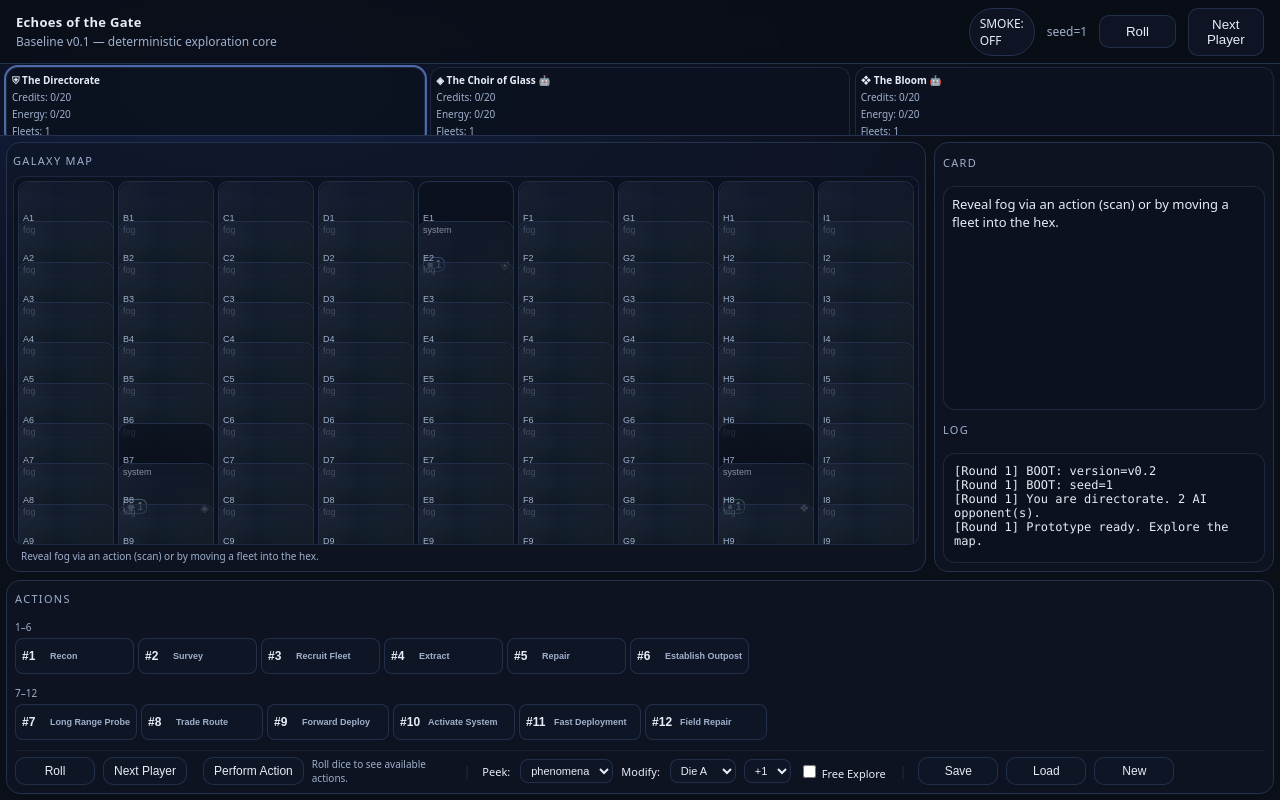
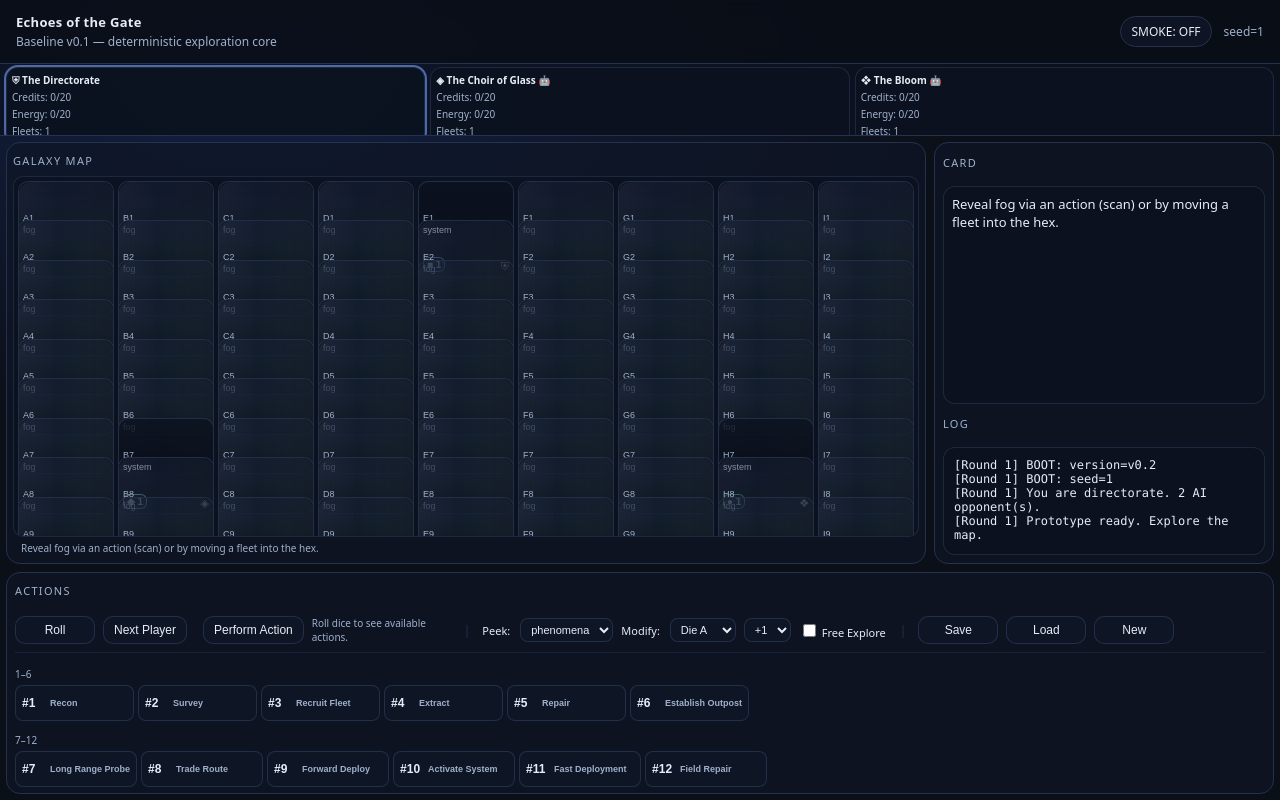
Before and after one commit to samlaidh-hash/Echoes, a website with bundled scripts: page index.html in a window 1280 px wide. Both pictures are taken after a click on the button "Start Game". Built offline with nearby package versions, Linux system fonts and the light colour scheme.

Commit message:
Action panel: controls on top, actions below; remove duplicate topbar buttons
Co-authored-by: Cursor <cursoragent@cursor.com>

```diff
--- a/index.html
+++ b/index.html
@@ -17,8 +17,6 @@
       <div class="topbar-right">
         <div id="smokeStatus" class="badge" data-testid="smoke-status" aria-live="polite">SMOKE: OFF</div>
         <div class="seed" id="seedDisplay"></div>
-        <button id="rollRoundDiceBtn" class="btn" type="button">Roll</button>
-        <button id="nextPlayerBtn" class="btn" type="button">Next Player</button>
       </div>
     </header>
 
--- a/src/ui.js
+++ b/src/ui.js
@@ -798,12 +798,6 @@ function renderActions(state, handlers) {
     return group;
   };
 
-  const actionsArea = el("div", { class: "action-groups" }, [
-    makeGroup("1–6", ["1", "2", "3", "4", "5", "6"]),
-    makeGroup("7–12", ["7", "8", "9", "10", "11", "12"])
-  ]);
-  panel.appendChild(actionsArea);
-
   const freeExploreInput = el("input", { type: "checkbox", checked: !!state.ui.freeExplore });
   freeExploreInput.addEventListener("change", e => handlers.onToggleFreeExplore(e.target.checked));
   const freeExploreLabel = el("label", { class: "action-label" }, [freeExploreInput, " Free Explore"]);
@@ -838,7 +832,7 @@ function renderActions(state, handlers) {
   loadBtn.addEventListener("click", () => handlers.onLoadGame?.());
   newBtn.addEventListener("click", () => handlers.onNewGame?.());
 
-  const bottomRow = el("div", { class: "action-panel-bottom" }, [
+  const topRow = el("div", { class: "action-panel-top" }, [
     rollBtn,
     nextPlayerBtn,
     dicePills,
@@ -856,7 +850,13 @@ function renderActions(state, handlers) {
     loadBtn,
     newBtn
   ]);
-  panel.appendChild(bottomRow);
+  panel.appendChild(topRow);
+
+  const actionsArea = el("div", { class: "action-groups" }, [
+    makeGroup("1–6", ["1", "2", "3", "4", "5", "6"]),
+    makeGroup("7–12", ["7", "8", "9", "10", "11", "12"])
+  ]);
+  panel.appendChild(actionsArea);
 }
 
 export function setSmokeBadge(text, kind = "warn") {
--- a/styles.css
+++ b/styles.css
@@ -316,19 +316,19 @@ body {
 
 .action-bar { display: grid; grid-template-columns: 280px 1fr; gap: 10px; align-items: start; }
 .action-dice { display: flex; flex-wrap: wrap; gap: 8px; align-items: center; }
-.action-panel-bottom {
+.action-panel-top {
   display: flex;
   flex-wrap: wrap;
   align-items: center;
   gap: 8px;
-  padding: 6px 0 2px 0;
-  border-top: 1px solid rgba(36, 50, 77, 0.5);
-  margin-top: 4px;
+  padding: 4px 0 8px 0;
+  border-bottom: 1px solid rgba(36, 50, 77, 0.5);
+  margin-bottom: 8px;
 }
-.action-panel-bottom .btn { width: auto; min-width: 80px; padding: 6px 10px; font-size: 12px; }
-.action-panel-bottom .dice-pills { display: flex; gap: 6px; flex-wrap: wrap; }
-.action-panel-bottom .action-select { padding: 4px 6px; font-size: 11px; }
-.action-panel-bottom .action-label { font-size: 11px; margin-right: 2px; }
+.action-panel-top .btn { width: auto; min-width: 80px; padding: 6px 10px; font-size: 12px; }
+.action-panel-top .dice-pills { display: flex; gap: 6px; flex-wrap: wrap; }
+.action-panel-top .action-select { padding: 4px 6px; font-size: 11px; }
+.action-panel-top .action-label { font-size: 11px; margin-right: 2px; }
 .action-hint-inline { font-size: 10px; color: var(--muted); max-width: 140px; }
 .action-sep { color: var(--line); font-size: 12px; margin: 0 4px; }
 .dice-pills { display: grid; gap: 6px; }
```
